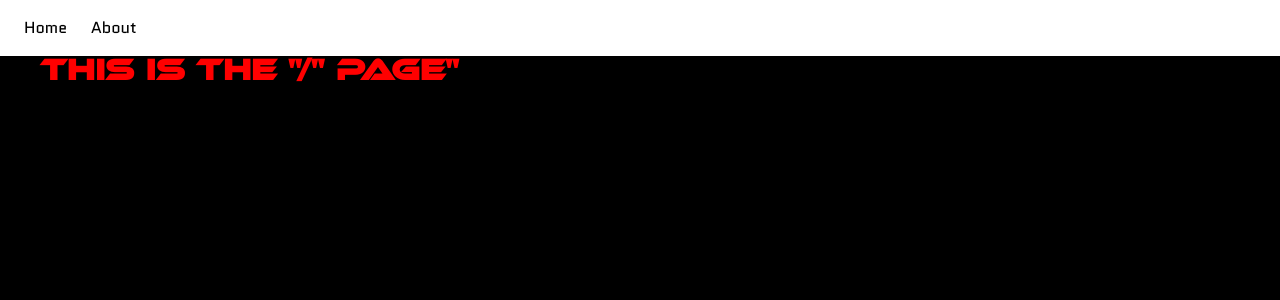
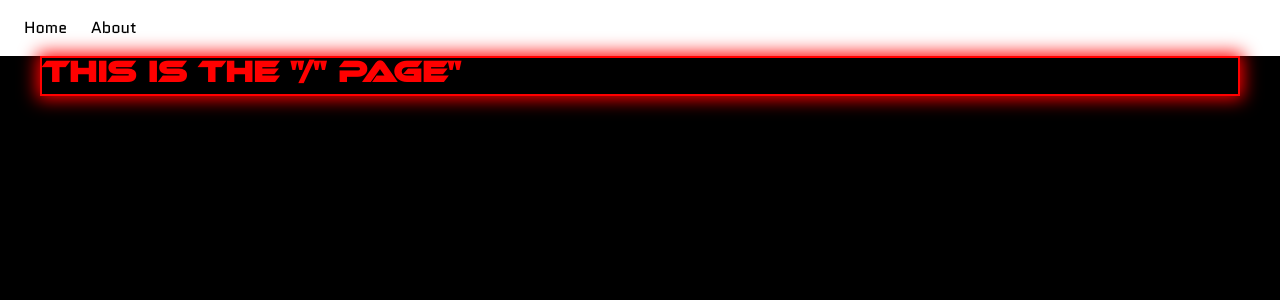
Before and after one commit to Matmil01/laser-game-center, a Nuxt app: page / in a window 1280 px wide. Shown: the top 300 px of the page. Built offline with nearby package versions, Linux system fonts and the light colour scheme; what v-calendar would draw is missing.

Commit message:
neon borders

```diff
--- a/assets/main.css
+++ b/assets/main.css
@@ -22,6 +22,10 @@ h1, h2, h3, h4, h5, h6 {
     --color-neonpink: #FF009D;
     --color-neonblue: #00C3FF;
     --color-neonblack: #000000;
+}
 
-
+/* Custom Utilities */
+@utility border-neon-* {
+    border: 2px solid --value(--color-*, *);
+    box-shadow: 0 0 18px 3px --value(--color-*, *);
 }
--- a/pages/index.vue
+++ b/pages/index.vue
@@ -1,7 +1,7 @@
 <template>
 <div class="bg-black min-h-screen flex justify-center">
     <div class="w-[1200px] mx-auto">
-        <h1 class="text-3xl font-bold text-neonred">This is the "/" page"</h1>
+        <h1 class="text-3xl font-bold text-neonred border-neon-neonred">This is the "/" page"</h1>
         <TheHero />
         <TheVelkomst />
         <TheFotokarrusel />
```
